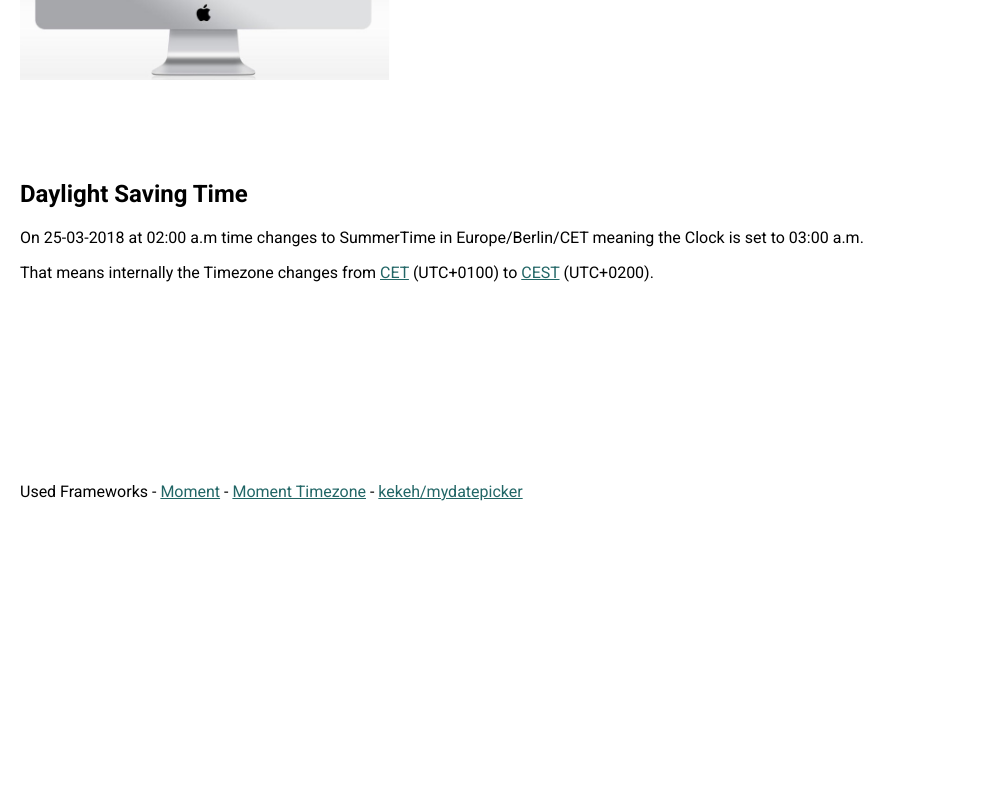
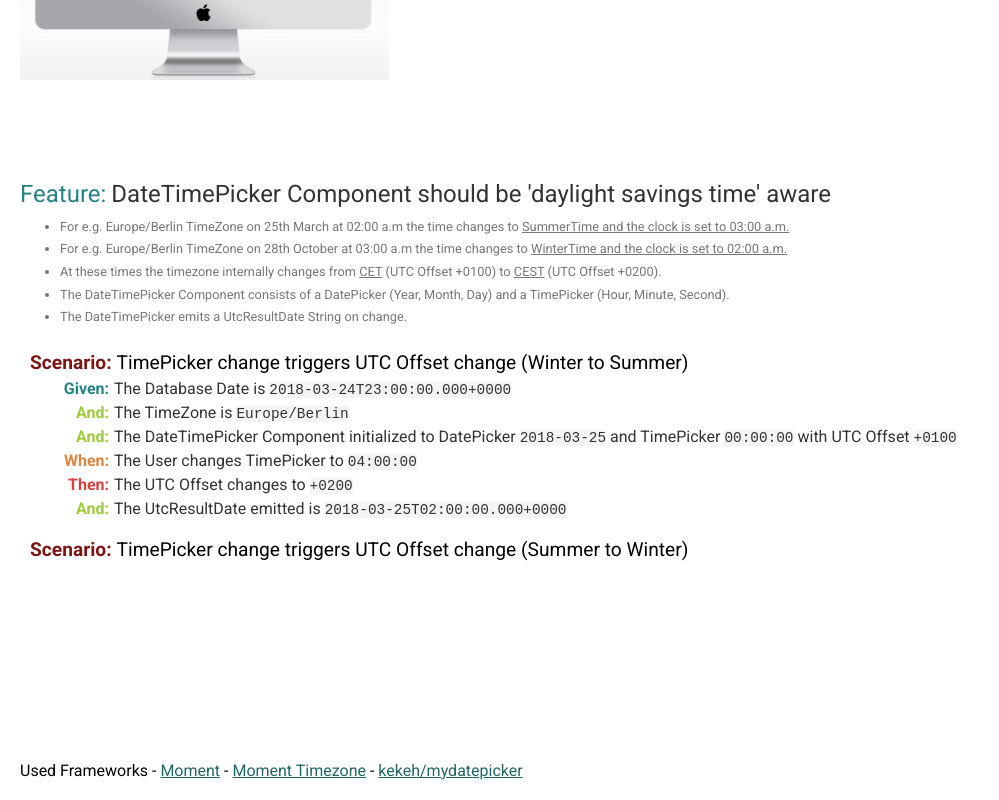
Before and after one commit to csgruenebe/date-time-and-timezone-poc, an Angular app: page / in a window 1280 px wide. Shown: the part 1036-1836 px from the top of the page, without its empty margins (0-999 px from the left). Before the commit the page ends 1557 px from the top, so only its background shows below. Built offline with nearby package versions, Linux system fonts and the light colour scheme; what mydatepicker would draw is missing.

Commit message:
prepared for bdd

```diff
--- a/src/app/app.component.ts
+++ b/src/app/app.component.ts
@@ -10,7 +10,7 @@ import { sharedStyles } from './app.styles';
   template: `
   <div class="header">
     <div class="container">
-      <h1 class="headline">UTC Date Time and Timezone Flow Proof of Concept</h1>
+      <h1 class="headline">UTC DateTime and TimeZone Flow Proof of Concept</h1>
     </div>
   </div>
   <div class="container">
@@ -75,14 +75,30 @@ import { sharedStyles } from './app.styles';
     </div>
 
 
-    <h2 class="mt-xl">Daylight Saving Time</h2>
 
-    <p>On 25-03-2018 at 02:00 a.m time changes to SummerTime in Europe/Berlin/CET meaning the Clock is set to 03:00 a.m.</p>
-    <p>
-      That means internally the Timezone changes from
-      <a target="_blank" href="https://www.timeanddate.com/time/zones/cet">CET</a> (UTC+0100)
-      to <a target="_blank" href="https://www.timeanddate.com/time/zones/cest">CEST</a> (UTC+0200).
-    </p>
+    <div class="mt-xl"></div>
+    <bdd-feature>DateTimePicker Component should be 'daylight savings time' aware</bdd-feature>
+    <ul class="bdd-notes">
+      <li>For e.g. Europe/Berlin TimeZone on 25th March at 02:00 a.m the time changes to <a href="https://www.timeanddate.com/time/change/germany" target="_blank">SummerTime and the clock is set to 03:00 a.m.</a></li>
+      <li>For e.g. Europe/Berlin TimeZone on 28th October at 03:00 a.m the time changes to <a href="https://www.timeanddate.com/time/change/germany" target="_blank">WinterTime and the clock is set to 02:00 a.m.</a></li>
+      <li>
+        At these times the timezone internally changes from <a target="_blank" href="https://www.timeanddate.com/time/zones/cet">CET</a> (UTC Offset +0100)
+        to <a target="_blank" href="https://www.timeanddate.com/time/zones/cest">CEST</a> (UTC Offset +0200).
+      </li>
+      <li>The DateTimePicker Component consists of a DatePicker (Year, Month, Day) and a TimePicker (Hour, Minute, Second).</li>
+      <li>The DateTimePicker emits a UtcResultDate String on change.</li>
+    </ul>
+
+    <bdd-scenario>TimePicker change triggers UTC Offset change (Winter to Summer)</bdd-scenario>
+    <bdd-given>The Database Date is <bdd-code>2018-03-24T23:00:00.000+0000</bdd-code></bdd-given>
+    <bdd-and>The TimeZone is <bdd-code>Europe/Berlin</bdd-code></bdd-and>
+    <bdd-and>The DateTimePicker Component initialized to DatePicker <bdd-code>2018-03-25</bdd-code> and TimePicker <bdd-code>00:00:00</bdd-code> with UTC Offset <bdd-code>+0100</bdd-code></bdd-and>
+    <bdd-when>The User changes TimePicker to <bdd-code>04:00:00</bdd-code></bdd-when>
+    <bdd-then>The UTC Offset changes to <bdd-code>+0200</bdd-code></bdd-then>
+    <bdd-and>The UtcResultDate emitted is <bdd-code>2018-03-25T02:00:00.000+0000</bdd-code></bdd-and>
+
+    <bdd-scenario>TimePicker change triggers UTC Offset change (Summer to Winter)</bdd-scenario>
+
 
     <div style="margin-top:200px;">
       Used Frameworks
@@ -90,18 +106,17 @@ import { sharedStyles } from './app.styles';
       - <a href="https://momentjs.com/timezone/">Moment Timezone</a>
       - <a href="https://github.com/kekeh/mydatepicker">kekeh/mydatepicker</a>
     </div>
-
-
   </div>
   `,
   styles: [
     `.header {
-      background-color:#407F7F;
+      background-color:#268383;
       padding:20px;
     }`,
     `.headline {
       color:#fff;
       margin:0;
+      font-weight:300;
     }`,
     `.container {
       max-width:1600px;
@@ -132,8 +147,8 @@ import { sharedStyles } from './app.styles';
       margin-top:5px;
     }`,
     `.utcResult { font-family: 'Roboto Mono', monospace; min-width:300px; margin-top:60px;}`,
-    `.mt-m { margin-top:30px; }`,
-    `.mt-xl { margin-top:100px; }`,
+    `.mt-m { margin-top:30px !important; }`,
+    `.mt-xl { margin-top:100px !important; }`,
     `.label { width:90px; display:inline-block; }`,
     '.row { display:flex; flex-direction: row; flex-wrap: wrap; }',
     '.col { flex:1; display: flex; flex-direction: row; justify-content: center; align-items: flex-start; }',
--- a/src/app/app.styles.ts
+++ b/src/app/app.styles.ts
@@ -1,5 +1,5 @@
 export const colors = {
-  primary: '#407F7F',
+  primary: '#268383',
   error: '#C60000',
 };
 export const sharedStyles = [
@@ -54,4 +54,63 @@ export const sharedStyles = [
     border-radius:0 !important;
     border-bottom:2px solid ${colors.primary} !important;
   }`,
+  /* BDD STYLES */
+  `.bdd-feature-label {
+    font-size:1.5rem;
+    color: ${colors.primary};
+    margin-right:5px;
+  }`,
+  `.bdd-feature-text {
+    font-size:1.5rem;
+    color: #333;
+  }`,
+  `.bdd-spacer {
+    margin-top:20px !important;
+  }`,
+  `.bdd-notes {
+    margin:0;
+    margin-top:10px;
+  }
+  .bdd-notes li {
+    line-height:1.1rem;
+    font-size:0.8rem;
+    color:#777;
+    padding-bottom:5px;
+  }`,
+  `.bdd-notes a {
+    color:#777;
+  }`,
+  `.bdd-scenario-label {
+    color: #7D1515;
+    font-weight:bold;
+    font-size:1.2rem;
+    margin-left:10px;
+  }`,
+  `.bdd-scenario-text {
+    font-size:1.2rem;
+    margin-left:5px;
+  }`,
+  `.bdd-code {
+    font-family: 'Rboto Mono', monospace;
+    background-color:#f4f4f4;
+    font-size:0.9rem;
+  }`,
+  `.bdd-row {
+    display:flex;
+    margin-top:5px;
+  }`,
+  `.bdd-given-label, .bdd-and-label, .bdd-when-label, .bdd-then-label {
+    font-weight:bold;
+    text-align:right;
+    width:89px;
+    min-width:89px;
+    margin-right: 5px;
+  }`,
+  `.bdd-given-label { color: #268383; }`,
+  `.bdd-and-label { color: #9CCC3C; }`,
+  `.bdd-when-label { color: #DB8640; }`,
+  `.bdd-then-label { color: #DB4040; }`,
+  `.bdd-given-text, .bdd-and-text, .bdd-when-text, .bdd-then-text {
+    color: #333;
+  }`,
 ];
--- /dev/null
+++ b/src/app/bdd/bdd-and.component.ts
@@ -0,0 +1,14 @@
+import { Component } from '@angular/core';
+import { sharedStyles } from '../app.styles';
+
+@Component({
+  selector: 'bdd-and',
+  template: `
+    <div class="bdd-row">
+      <div class="bdd-and-label">And:</div>
+      <div class="bdd-and-text"><ng-content></ng-content></div>
+    </div>
+  `,
+  styles: [].concat(sharedStyles)
+})
+export class BddAndComponent {}
--- /dev/null
+++ b/src/app/bdd/bdd-code.component.ts
@@ -0,0 +1,9 @@
+import { Component } from '@angular/core';
+import { sharedStyles } from '../app.styles';
+
+@Component({
+  selector: 'bdd-code',
+  template: `<span class="bdd-code"><ng-content></ng-content></span>`,
+  styles: [].concat(sharedStyles)
+})
+export class BddCodeComponent {}
--- /dev/null
+++ b/src/app/bdd/bdd-feature.component.ts
@@ -0,0 +1,14 @@
+import { Component } from '@angular/core';
+import { sharedStyles } from '../app.styles';
+
+@Component({
+  selector: 'bdd-feature',
+  template: `
+    <div class="bdd-row">
+      <div class="bdd-feature-label">Feature:</div>
+      <div class="bdd-feature-text"><ng-content></ng-content></div>
+    </div>
+  `,
+  styles: [].concat(sharedStyles)
+})
+export class BddFeatureComponent {}
--- /dev/null
+++ b/src/app/bdd/bdd-given.component.ts
@@ -0,0 +1,14 @@
+import { Component } from '@angular/core';
+import { sharedStyles } from '../app.styles';
+
+@Component({
+  selector: 'bdd-given',
+  template: `
+    <div class="bdd-row">
+      <div class="bdd-given-label">Given:</div>
+      <div class="bdd-given-text"><ng-content></ng-content></div>
+    </div>
+  `,
+  styles: [].concat(sharedStyles)
+})
+export class BddGivenComponent {}
--- /dev/null
+++ b/src/app/bdd/bdd-scenario.component.ts
@@ -0,0 +1,14 @@
+import { Component } from '@angular/core';
+import { sharedStyles } from '../app.styles';
+
+@Component({
+  selector: 'bdd-scenario',
+  template: `
+    <div class="bdd-row" style="margin-top:20px;">
+      <div class="bdd-scenario-label">Scenario:</div>
+      <div class="bdd-scenario-text"><ng-content></ng-content></div>
+    </div>
+  `,
+  styles: [].concat(sharedStyles)
+})
+export class BddScenarioComponent {}
--- /dev/null
+++ b/src/app/bdd/bdd-then.component.ts
@@ -0,0 +1,14 @@
+import { Component } from '@angular/core';
+import { sharedStyles } from '../app.styles';
+
+@Component({
+  selector: 'bdd-then',
+  template: `
+    <div class="bdd-row">
+      <div class="bdd-then-label">Then:</div>
+      <div class="bdd-then-text"><ng-content></ng-content></div>
+    </div>
+  `,
+  styles: [].concat(sharedStyles)
+})
+export class BddThenComponent {}
--- /dev/null
+++ b/src/app/bdd/bdd-when.component.ts
@@ -0,0 +1,14 @@
+import { Component } from '@angular/core';
+import { sharedStyles } from '../app.styles';
+
+@Component({
+  selector: 'bdd-when',
+  template: `
+    <div class="bdd-row">
+      <div class="bdd-when-label">When:</div>
+      <div class="bdd-when-text"><ng-content></ng-content></div>
+    </div>
+  `,
+  styles: [].concat(sharedStyles)
+})
+export class BddWhenComponent {}
--- a/src/index.html
+++ b/src/index.html
@@ -3,7 +3,7 @@
 <head>
   <meta charset="utf-8">
   <title>Date Timezone Proof of Concept</title>
-  <link href="https://fonts.googleapis.com/css?family=Roboto+Mono|Roboto:400,500,700" rel="stylesheet">
+  <link href="https://fonts.googleapis.com/css?family=Roboto+Mono|Roboto:300,400,500,700" rel="stylesheet">
   <style>body, html { margin:0; padding:0; } body { font-family: 'Roboto', sans-serif; } a { color:#226666; } a:hover { color:#407F7F; }</style>
   <base href="/">
   <meta name="viewport" content="width=device-width, initial-scale=1">
--- a/tslint.json
+++ b/tslint.json
@@ -30,7 +30,7 @@
     "label-position": true,
     "max-line-length": [
       true,
-      140
+      14040
     ],
     "member-access": false,
     "member-ordering": [
@@ -127,6 +127,7 @@
       true,
       "element",
       "app",
+      "bdd",
       "kebab-case"
     ],
     "no-output-on-prefix": true,
```
Also changed, not shown: src/app/app.module.ts (+14 -0 lines), src/assets/select-field-dropdown-icon.svg.
